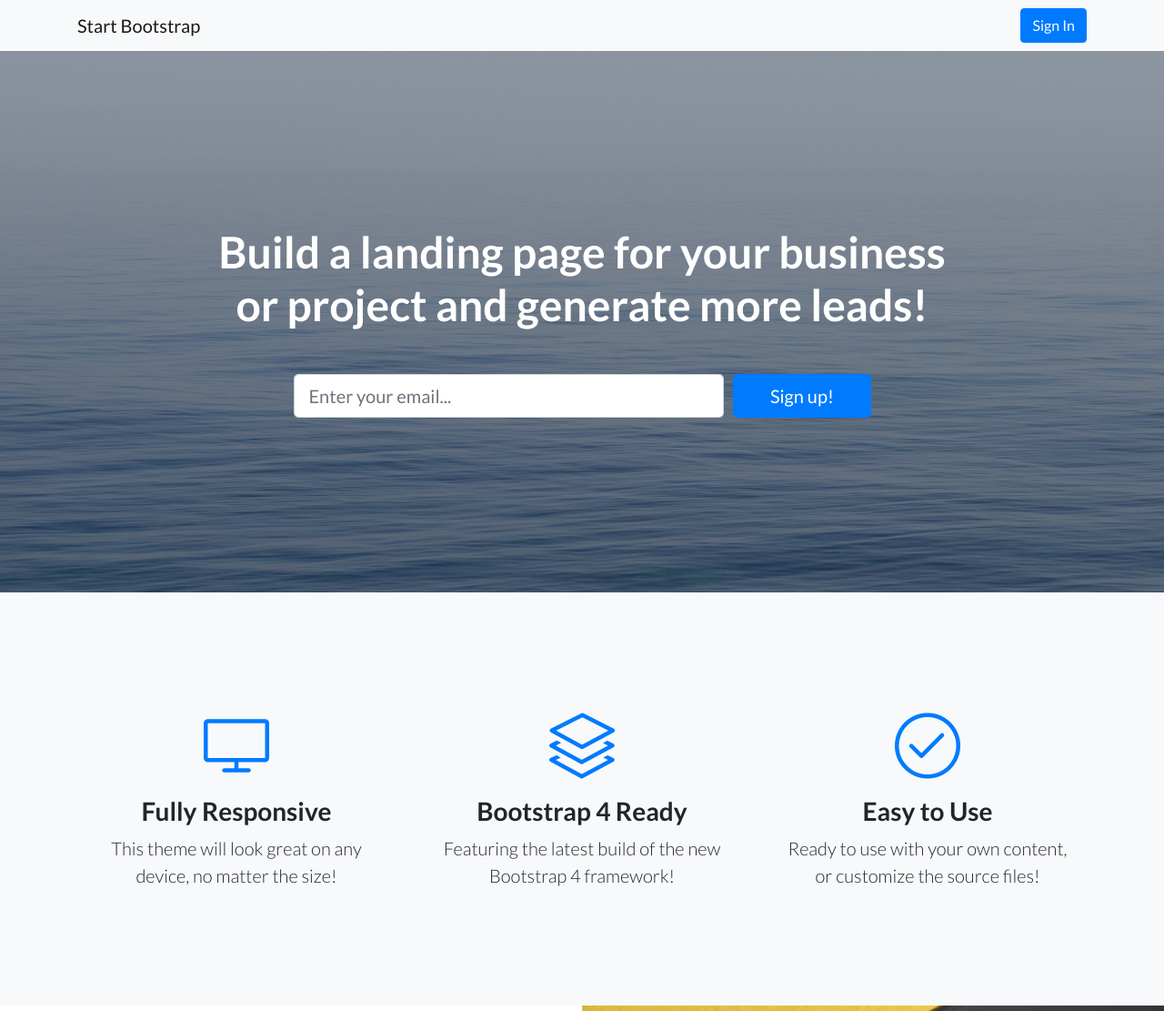
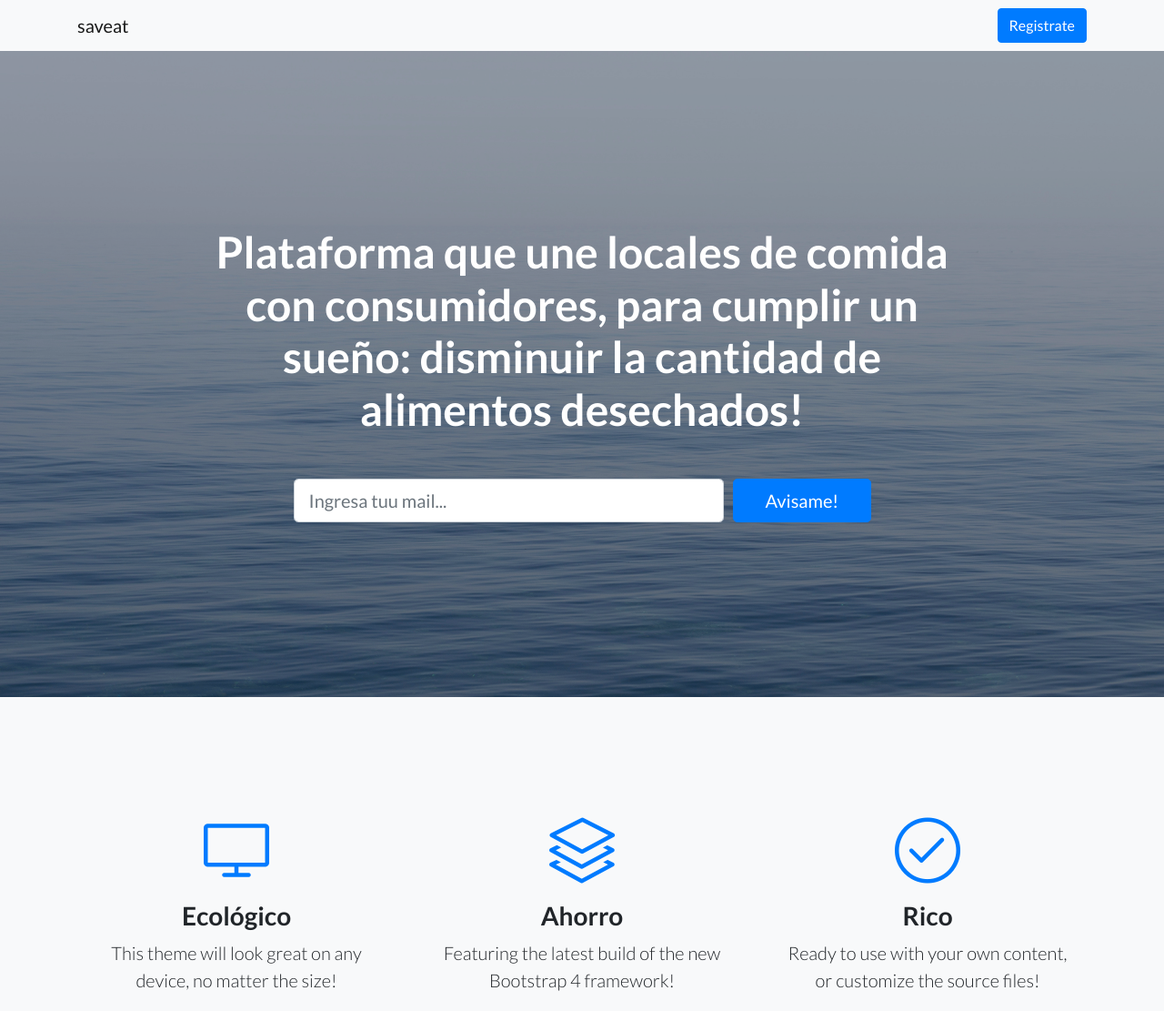
Before and after one commit to AlanRezepka/saveat, a website: page index.html in a window 1280 px wide. Shown: the top 1111 px of the page at 91% size. Drawn offline with Linux system fonts and the light colour scheme.

Commit message:
First Commit

```diff
--- a/index.html
+++ b/index.html
@@ -28,8 +28,8 @@
   <!-- Navigation -->
   <nav class="navbar navbar-light bg-light static-top">
     <div class="container">
-      <a class="navbar-brand" href="#">Start Bootstrap</a>
-      <a class="btn btn-primary" href="#">Sign In</a>
+      <a class="navbar-brand" href="#">saveat</a>
+      <a class="btn btn-primary" href="#">Registrate</a>
     </div>
   </nav>
 
@@ -39,16 +39,16 @@
     <div class="container">
       <div class="row">
         <div class="col-xl-9 mx-auto">
-          <h1 class="mb-5">Build a landing page for your business or project and generate more leads!</h1>
+          <h1 class="mb-5">Plataforma que une locales de comida con consumidores, para cumplir un sueño: disminuir la cantidad de alimentos desechados!</h1>
         </div>
         <div class="col-md-10 col-lg-8 col-xl-7 mx-auto">
           <form>
             <div class="form-row">
               <div class="col-12 col-md-9 mb-2 mb-md-0">
-                <input type="email" class="form-control form-control-lg" placeholder="Enter your email...">
+                <input type="email" class="form-control form-control-lg" placeholder="Ingresa tuu mail...">
               </div>
               <div class="col-12 col-md-3">
-                <button type="submit" class="btn btn-block btn-lg btn-primary">Sign up!</button>
+                <button type="submit" class="btn btn-block btn-lg btn-primary">Avisame!</button>
               </div>
             </div>
           </form>
@@ -66,7 +66,7 @@
             <div class="features-icons-icon d-flex">
               <i class="icon-screen-desktop m-auto text-primary"></i>
             </div>
-            <h3>Fully Responsive</h3>
+            <h3>Ecológico</h3>
             <p class="lead mb-0">This theme will look great on any device, no matter the size!</p>
           </div>
         </div>
@@ -75,7 +75,7 @@
             <div class="features-icons-icon d-flex">
               <i class="icon-layers m-auto text-primary"></i>
             </div>
-            <h3>Bootstrap 4 Ready</h3>
+            <h3>Ahorro</h3>
             <p class="lead mb-0">Featuring the latest build of the new Bootstrap 4 framework!</p>
           </div>
         </div>
@@ -84,7 +84,7 @@
             <div class="features-icons-icon d-flex">
               <i class="icon-check m-auto text-primary"></i>
             </div>
-            <h3>Easy to Use</h3>
+            <h3>Rico</h3>
             <p class="lead mb-0">Ready to use with your own content, or customize the source files!</p>
           </div>
         </div>
@@ -99,21 +99,21 @@
 
         <div class="col-lg-6 order-lg-2 text-white showcase-img" style="background-image: url('img/bg-showcase-1.jpg');"></div>
         <div class="col-lg-6 order-lg-1 my-auto showcase-text">
-          <h2>Fully Responsive Design</h2>
+          <h2>Salvemos el Planeta</h2>
           <p class="lead mb-0">When you use a theme created by Start Bootstrap, you know that the theme will look great on any device, whether it's a phone, tablet, or desktop the page will behave responsively!</p>
         </div>
       </div>
       <div class="row no-gutters">
         <div class="col-lg-6 text-white showcase-img" style="background-image: url('img/bg-showcase-2.jpg');"></div>
         <div class="col-lg-6 my-auto showcase-text">
-          <h2>Updated For Bootstrap 4</h2>
+          <h2>Come Rico por Menos</h2>
           <p class="lead mb-0">Newly improved, and full of great utility classes, Bootstrap 4 is leading the way in mobile responsive web development! All of the themes on Start Bootstrap are now using Bootstrap 4!</p>
         </div>
       </div>
       <div class="row no-gutters">
         <div class="col-lg-6 order-lg-2 text-white showcase-img" style="background-image: url('img/bg-showcase-3.jpg');"></div>
         <div class="col-lg-6 order-lg-1 my-auto showcase-text">
-          <h2>Easy to Use &amp; Customize</h2>
+          <h2>Comida a la Puerta de tu Casa</h2>
           <p class="lead mb-0">Landing Page is just HTML and CSS with a splash of SCSS for users who demand some deeper customization options. Out of the box, just add your content and images, and your new landing page will be ready to go!</p>
         </div>
       </div>
@@ -123,7 +123,7 @@
   <!-- Testimonials -->
   <section class="testimonials text-center bg-light">
     <div class="container">
-      <h2 class="mb-5">What people are saying...</h2>
+      <h2 class="mb-5">Qué dicen la gente...</h2>
       <div class="row">
         <div class="col-lg-4">
           <div class="testimonial-item mx-auto mb-5 mb-lg-0">
@@ -156,7 +156,7 @@
     <div class="container">
       <div class="row">
         <div class="col-xl-9 mx-auto">
-          <h2 class="mb-4">Ready to get started? Sign up now!</h2>
+          <h2 class="mb-4">Eres Restaurante y estas interesado? Inscribete!</h2>
         </div>
         <div class="col-md-10 col-lg-8 col-xl-7 mx-auto">
           <form>
@@ -165,7 +165,7 @@
                 <input type="email" class="form-control form-control-lg" placeholder="Enter your email...">
               </div>
               <div class="col-12 col-md-3">
-                <button type="submit" class="btn btn-block btn-lg btn-primary">Sign up!</button>
+                <button type="submit" class="btn btn-block btn-lg btn-primary">Contactanos!</button>
               </div>
             </div>
           </form>
@@ -211,7 +211,7 @@
               </a>
             </li>
             <li class="list-inline-item">
-              <a href="#">
+              <a href="https://instagram.com/saveandeat.cl?igshid=11e6np628j5ii">
                 <i class="fab fa-instagram fa-2x fa-fw"></i>
               </a>
             </li>
```
